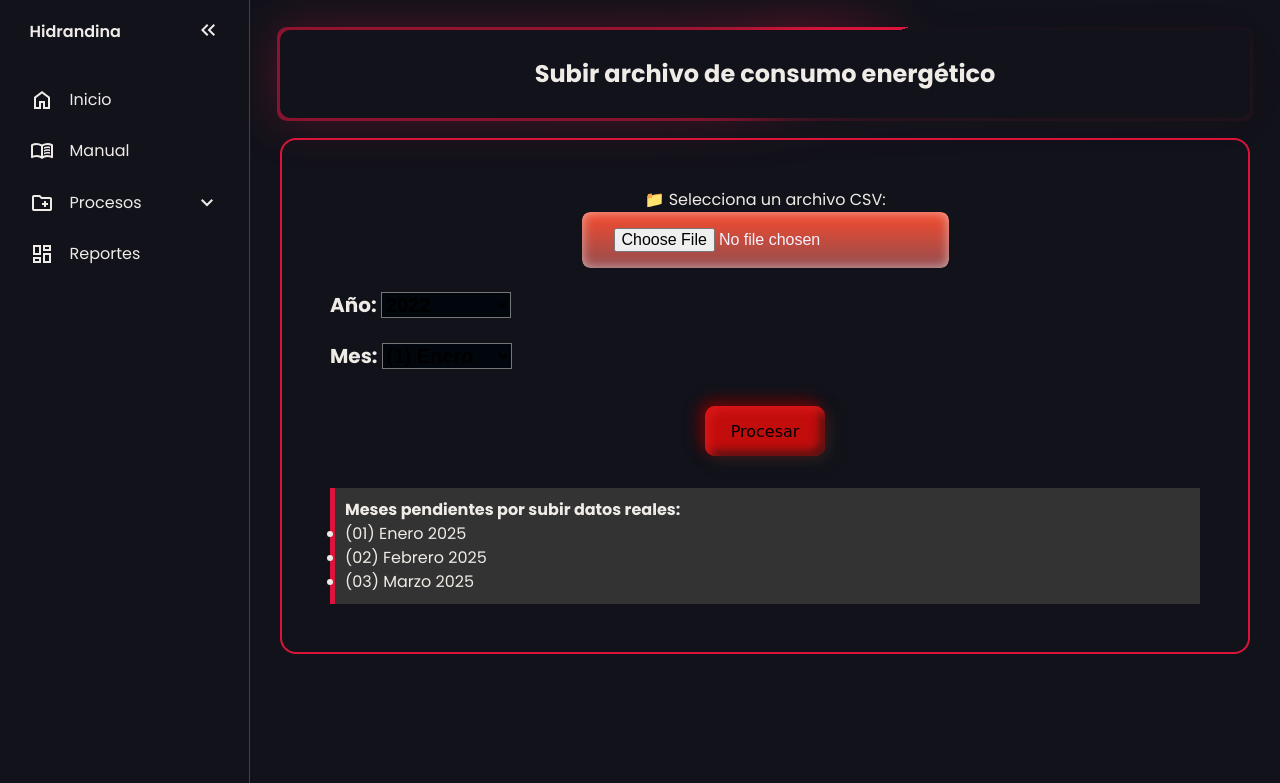
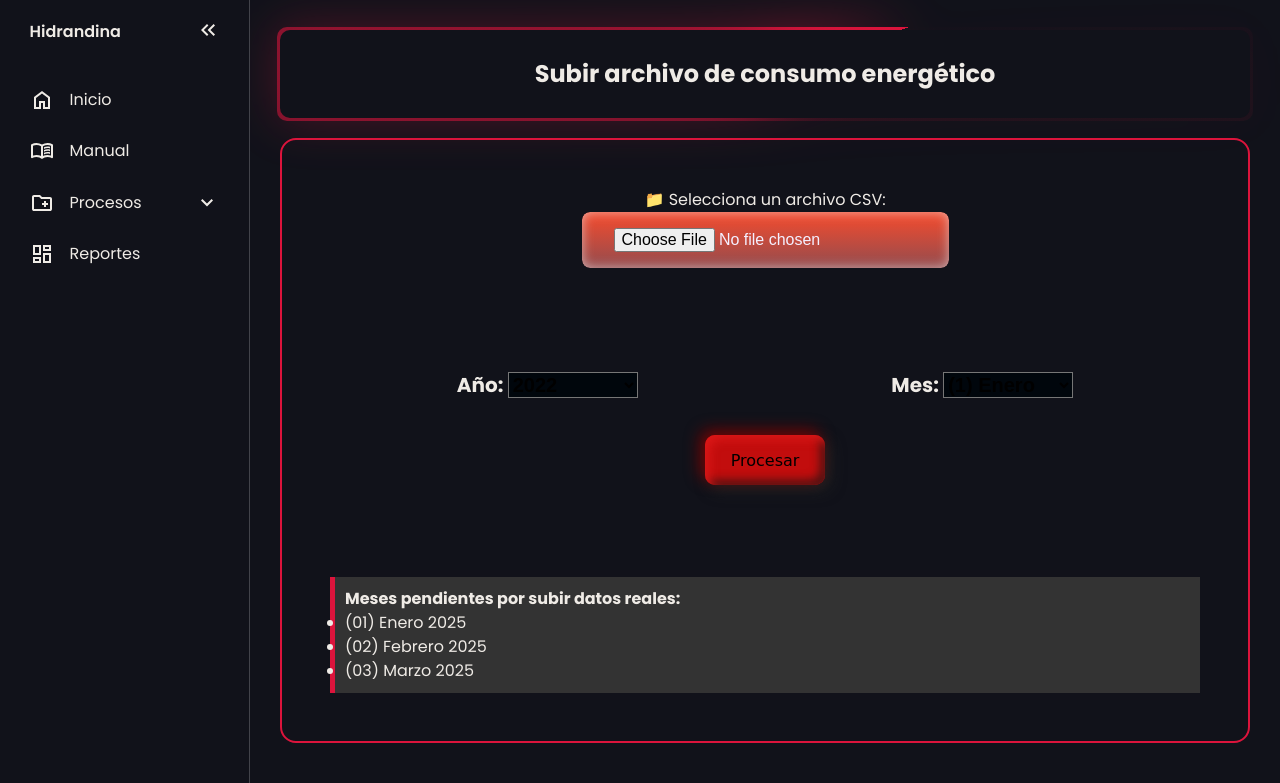
Before and after one commit to JuanChuTri123/PROYECTO_FINAL2, a Flask app: page /subir-archivo in a window 1280 px wide. Shown: the top 783 px of the page. Run offline with Flask 3, Linux system fonts and the light colour scheme.

Commit message:
Update estilos_subir.css

```diff
--- a/static/css/estilos_subir.css
+++ b/static/css/estilos_subir.css
@@ -169,4 +169,10 @@ mask-composite: xor;
 
 .centrar{
   text-align: center;
+  margin-bottom: 80px;
 }
+.centrar2{
+  display: flex;
+  flex-direction: row;
+ justify-content: space-around;
+}
```
